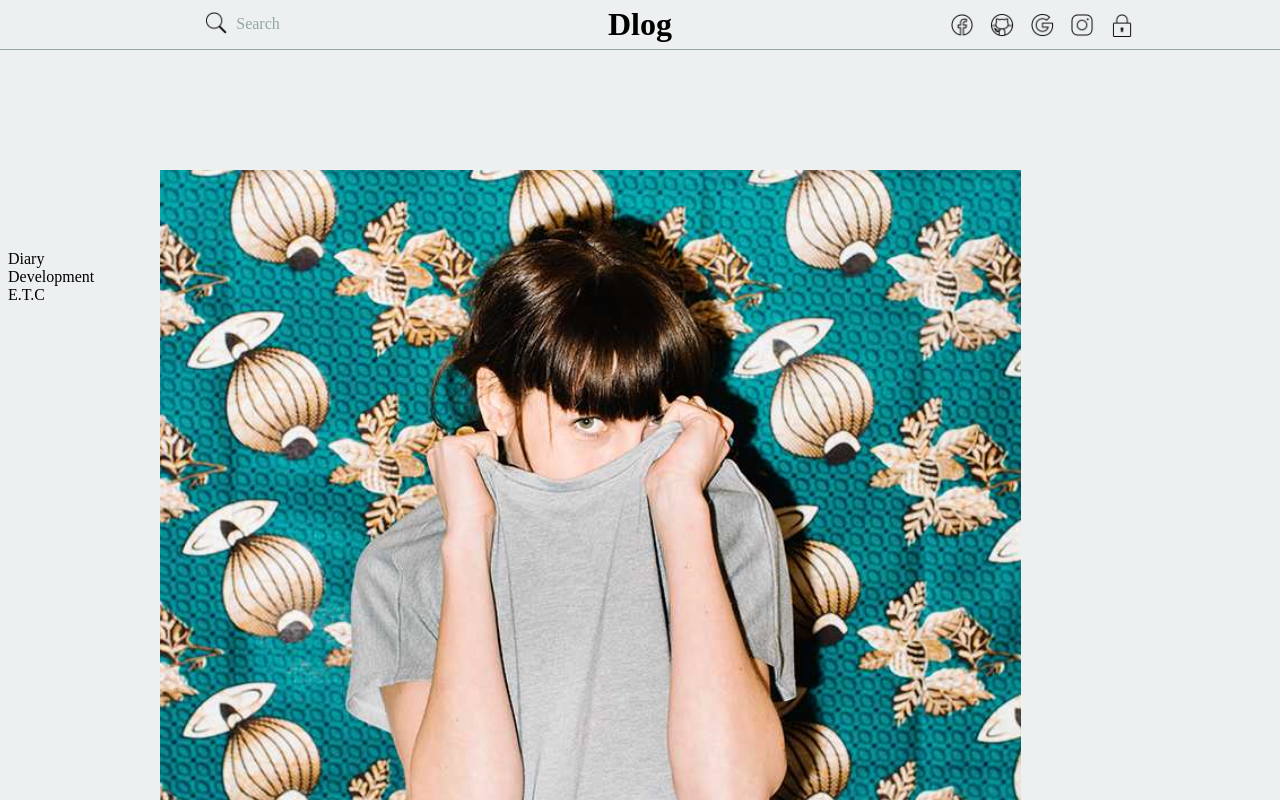
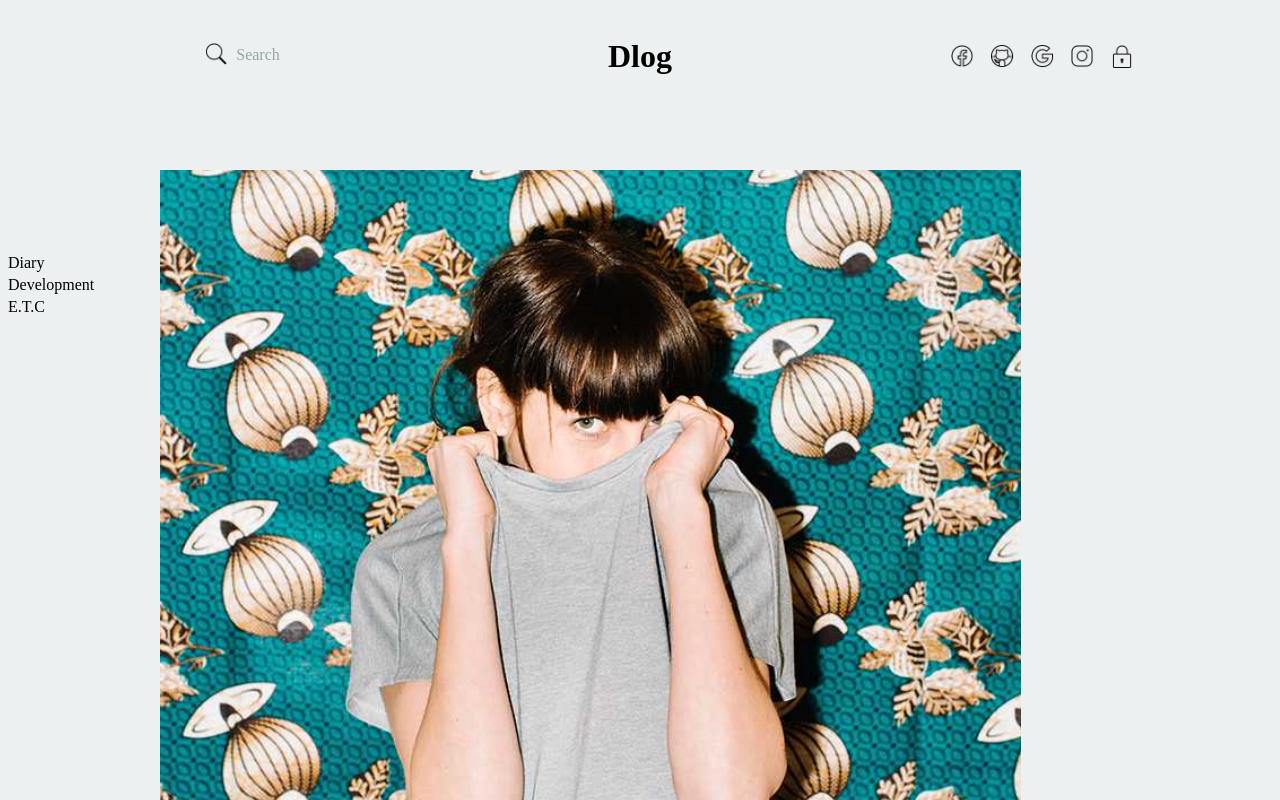
Before and after one commit to kaspi6000/babble-blog, a React (Create React App) app in the folder front-end/: page / in a window 1280 px wide. Shown: the top 800 px of the page. Built offline with nearby package versions, Linux system fonts and the light colour scheme; a web font is replaced by a local one.

Commit message:
리플로우 이슈

```diff
--- a/front-end/src/component/Header/index.tsx
+++ b/front-end/src/component/Header/index.tsx
@@ -2,20 +2,19 @@ import React, { useEffect } from "react";
 import styled from "styled-components";
 import { Link } from "react-router-dom";
 
-const Header = styled.header`
+const Header = styled.header<any>`
   display: flex;
   position: fixed;
   width: 100%;
   z-index: 2;
   height: 50px;
   background: #ecf0f1;
-  border-bottom: 1px solid transparent;
+  border-bottom: ${props => props.isScroll && "1px solid #95a5a6"};
   justify-content: center;
 `;
 
 const HeaderWrap = styled.div<any>`
   padding: ${props => (props.isScroll ? "0px 40px 0px" : "56px 40px 0px")};
-  border-bottom: ${props => props.isScroll && "1px solid #95a5a6"};
   width: 100%;
   max-width: 1440px;
   display: flex;
@@ -54,23 +53,32 @@ const SearchWrap = styled.div`
 
 const HeaderContainer: React.FC = () => {
   const [scroll, setScroll] = React.useState(false);
+
+  useEffect(() => {
+    window.addEventListener("scroll", handleScroll, { passive: true });
+
+    return window.removeEventListener("scroll", handleScroll, true);
+  }, []);
+
   useEffect(() => {
     handleScroll();
-    window.addEventListener("scroll", handleScroll, { passive: true });
-  }, []);
+  }, [window.scrollY]);
+
   const handleScroll = () => {
-    console.log(window.scrollY);
     const scrollHeight = window.scrollY;
-    if (scrollHeight > 70 && !scroll) {
+
+    // Scroll reflow issue 처리전
+    if (scrollHeight > 80) {
       setScroll(true);
-    } else if (scrollHeight < 70 && scroll) {
+    } else if (scrollHeight < 80) {
       setScroll(false);
     }
-    return;
   };
+
   console.log(scroll);
+
   return (
-    <Header>
+    <Header isScroll={scroll}>
       <HeaderWrap isScroll={scroll}>
         <HeadItem>
           <SearchWrap>
--- a/front-end/src/component/Home/NavList.tsx
+++ b/front-end/src/component/Home/NavList.tsx
@@ -9,7 +9,10 @@ const Nav = styled.nav`
   bottom: 150px;
 `;
 
-const NavItem = styled.div``;
+const NavItem = styled.div`
+  cursor: pointer;
+  margin-top: 4px;
+`;
 
 const NavList: React.FC = () => {
   return (
```
